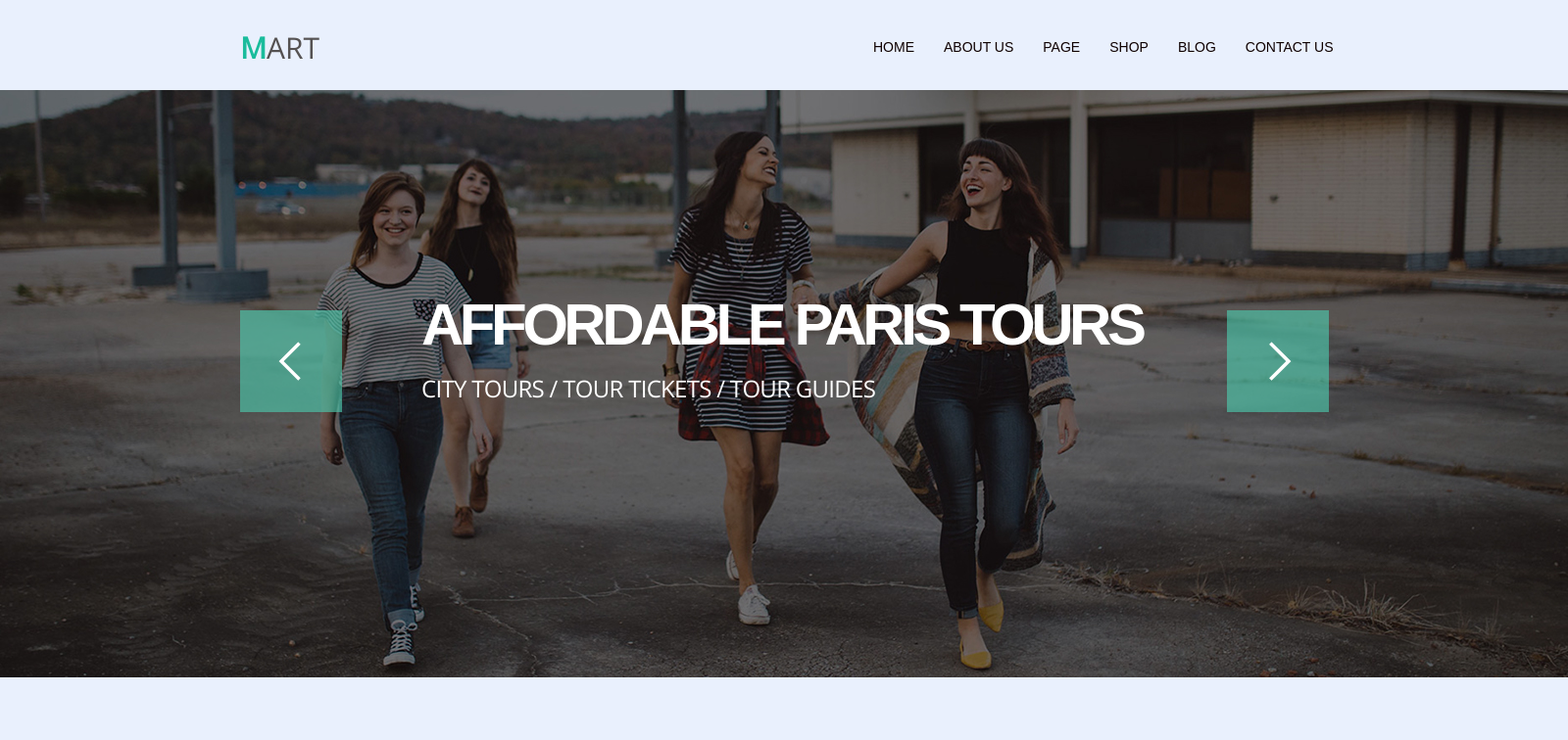
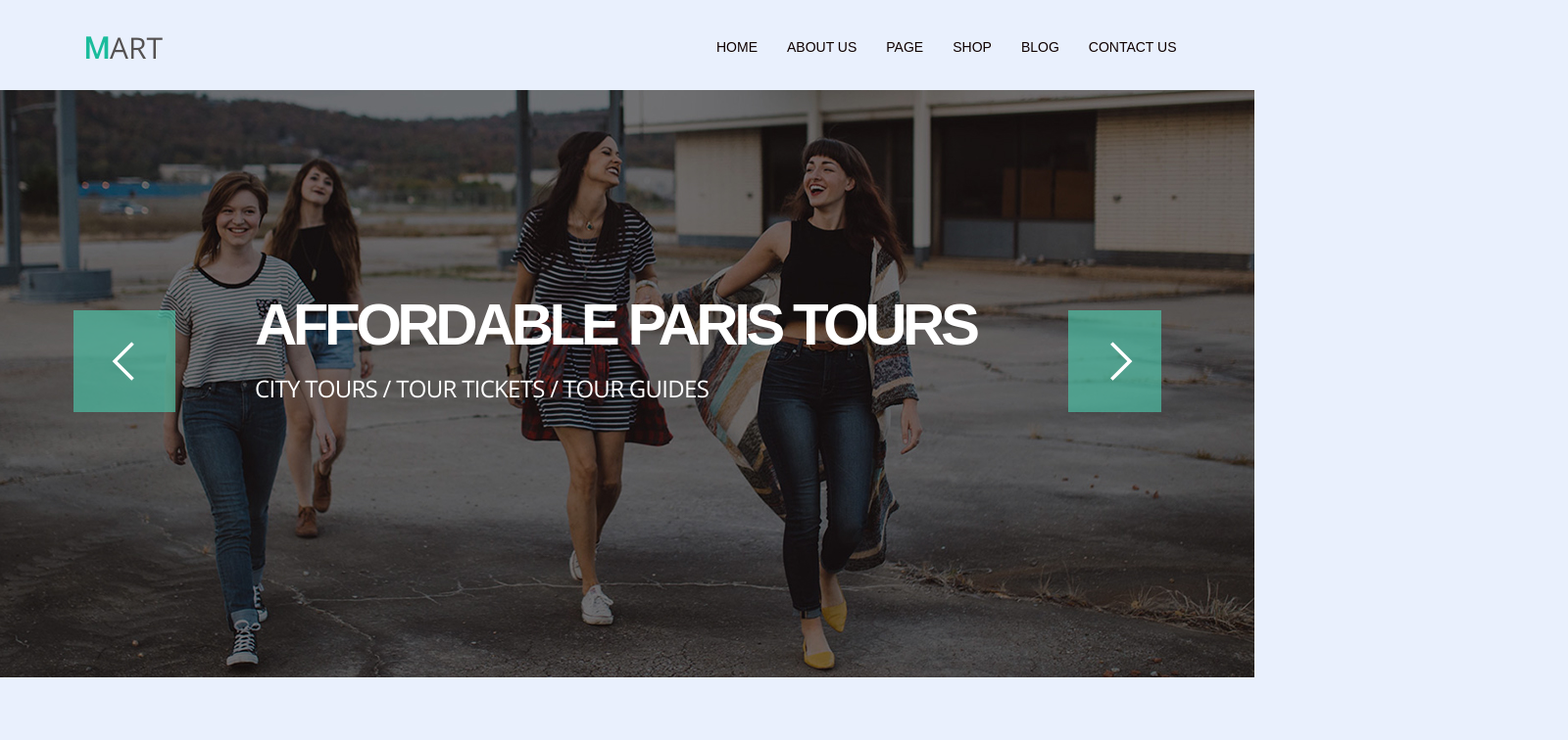
Before and after one commit to eugenewolf507/goit-fe-course, a plain HTML site: page html-css/module-05/index.html in a window 1280 px wide. Shown: the top 756 px of the page at 98% size, 1600 px wide, since content can reach past the window. Drawn offline with nearby package versions, Linux system fonts and the light colour scheme.

Commit message:
delete width for body

```diff
--- a/html-css/module-05/css/styles.css
+++ b/html-css/module-05/css/styles.css
@@ -3,10 +3,7 @@
 @import url("../fonts/pe-icon-7-stroke/css/pe-icon-7-stroke.css"); /*icons font*/
 @import url("../fonts/pe-icon-7-stroke/css/helper.css"); /*modify the icons display, size etc...*/
 
-body {
-  width: 1600px;
-  background-color: #e9f0fd;
-}
+body {background-color: #e9f0fd;}
 
 .centered {
   width: 1140px;
@@ -59,9 +56,9 @@ body {
 
 .slider {
 position: relative;
-width: 1600px;
 height: 600px;
 background-image: url("../img/slider.jpg");
+background-position: center;
 }
 
 .slider-title, .slider-hint, .slider-control-left, .slider-control-right {
@@ -70,7 +67,7 @@ background-image: url("../img/slider.jpg");
 
 .slider-title {
   top: 205px;
-  left: 430px;
+  left: 260px;
   margin: 0;
   font-family: "Open Sans Bold", sans-serif;
   font-size: 60px;
@@ -81,7 +78,7 @@ background-image: url("../img/slider.jpg");
 
 .slider-hint {
   top: 291px;
-  left: 430px;
+  left: 260px;
   font-family: "Open Sans", sans-serif;
   font-size: 24px;
   text-transform: uppercase;
@@ -92,7 +89,7 @@ background-image: url("../img/slider.jpg");
  .slider-control-left
   {
   top: 225px;
-  left: 245px;
+  left: 75px;
   width: 104px;
   height: 104px;
   background-color: rgba(78, 198, 171, 0.65);
@@ -103,8 +100,8 @@ background-image: url("../img/slider.jpg");
 
 .slider-control-right {
   top: 225px;
-  left: 1252px;
-  width: 104px;
+  left: 1090px;
+  width: 95px;
   height: 104px;
   background-color: rgba(78, 198, 171, 0.65);
   font-size: 105px;
```
